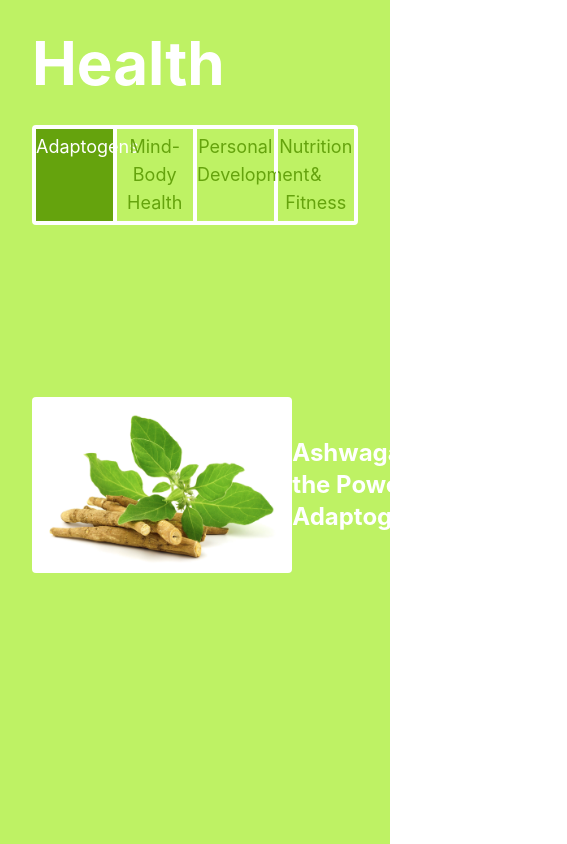
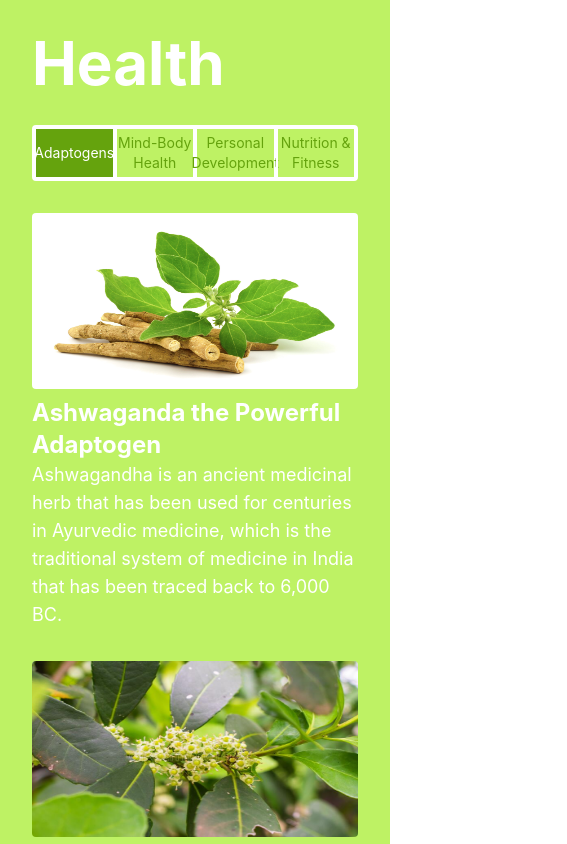
Before and after one commit to jgarcia4444/solle-life, a React (Create React App) app: page / in a window 390 px wide. Shown: the part 780-1624 px from the top of the page, 567 px wide, since content can reach past the window. Built offline with nearby package versions, Linux system fonts and the light colour scheme.

Commit message:
Made the health section layout mobile responsive.

```diff
--- a/src/components/Health/HealthTabs/index.js
+++ b/src/components/Health/HealthTabs/index.js
@@ -13,7 +13,7 @@ const HealthTabs = ({selectedTabIndex, setSelectedTabIndex}) => {
     }
 
     const renderTabs = () => {
-        return tabs.map((text, i) => <div onClick={() => setSelectedTabIndex(i)} key={`${i}-${text}`} className={` ${selectedTab(i)} w-1/4 py-1 text-lg cursor-pointer border-2 border-white transition-all hover:bg-white hover:text-lime-600`}>{text}</div>)
+        return tabs.map((text, i) => <div onClick={() => setSelectedTabIndex(i)} key={`${i}-${text}`} className={` ${selectedTab(i)} w-1/4 py-1 text-sm lg:text-lg cursor-pointer border-2 border-white transition-all hover:bg-white hover:text-lime-600 flex items-center justify-center text-center`}>{text}</div>)
     }
 
     return (
--- a/src/components/Health/HeathCard/index.js
+++ b/src/components/Health/HeathCard/index.js
@@ -13,10 +13,10 @@ const HealthCard = ({cardInfo}) => {
     })
 
     return (
-        <div className={`lg:w-1/4 lg:m-4 flex lg:flex-col justify-start items-center ${fade === true ? "opacity-100 scale-100" : "scale-0 opacity-0"} transition-all duration-500`}>
-            <img src={img} alt="Health Card" className="w-full h-44 rounded" />
+        <div className={`w-full lg:w-1/4 lg:m-4 flex flex-col justify-start items-start lg:items-center ${fade === true ? "opacity-100 scale-100" : "scale-0 opacity-0"} transition-all duration-500 mb-8 lg:mb-0`}>
+            <img src={img} alt="Health Card" className="w-full h-44 rounded mb-2 lg:mb-0" />
             <h6 className="font-bold text-2xl text-left text-white">{title}</h6>
-            <p className="text-lg text-left mt-2 text-white">{text}</p>
+            <p className="text-lg text-left lg:mt-2 text-white">{text}</p>
         </div>
     )
 };
```
